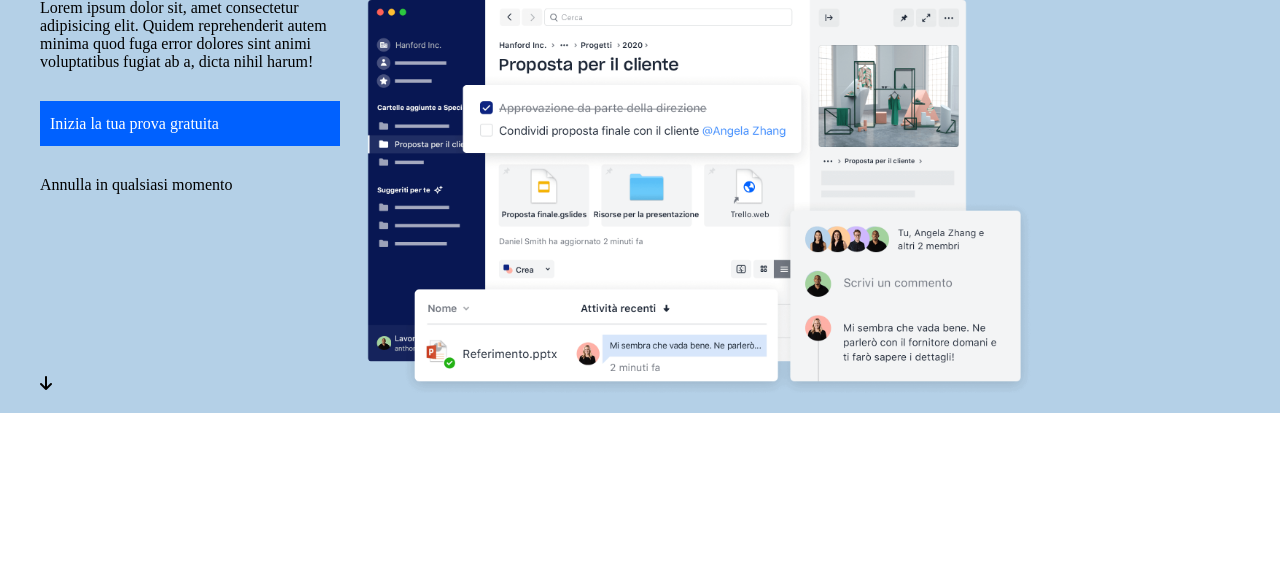
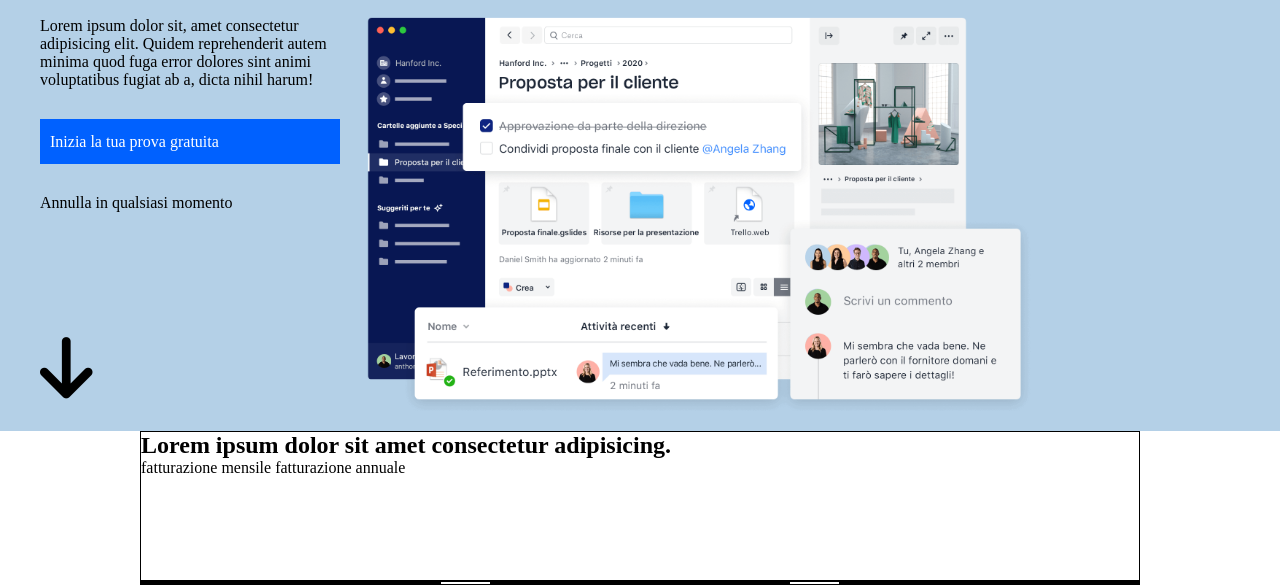
Before and after one commit to Federico-Maiocchi/htmlcss-dropbox, a plain HTML site: page index.html in a window 1280 px wide. Shown: the part 249-834 px from the top of the page. Before the commit the page ends 800 px from the top, so only its background shows below. Drawn offline with Linux system fonts and the light colour scheme.

Commit message:
ADD: layout business

```diff
--- a/css/app.css
+++ b/css/app.css
@@ -8,9 +8,6 @@ img {
     max-width: 100%;
 }
 
-html {
-    /* font-family: 'Roboto', sans-serif; */
-}
 
 ul,ol {
     list-style:none
@@ -42,12 +39,20 @@ a {
     width: calc((100% / 12) * 3);
 }
 
+.col-4 {
+    width: calc(100% / 12 * 4);
+}
+
 .col-8{
     width: calc(100% / 12 * 8);
 }
 
 .col-9 {
     width: calc((100% / 12) * 9);
+}
+
+.col-12 {
+    width: 100%;
 }
 /*HEADER*/
 .header-page {
@@ -120,15 +125,34 @@ h1 {
     display: block;
 }
 
+.arrow {
+    font-size: 70px;
+}
 
+/*BUSINESS*/
 /*Debug*/
-/* .debug, main {
 
-} */
+.debug .container-medium {
+    border: 1px solid black;
+    height: 150px;
+}
 
+.debug .container-medium-card {
+    border: 1px solid black;
+    max-width: 1000px;
+    margin: 0 auto;
+}
 
+.debug .row-subscriptions {
+    display: flex;
+    flex-wrap: wrap;
+    justify-content: space-between;
+}
 
-/* .debug .container-hero {
-    background-color: white;
-    border: 2px solid black;
-} */
+.debug .col-4 {
+    width: 300px;
+    border: 1px solid black;
+    background-color: aqua;
+}
+
+.debug
--- a/index.html
+++ b/index.html
@@ -37,6 +37,7 @@
     </header>
 
     <main class="debug">
+        hero
         <div class="hero">
             <div class="container-hero">
                 <h1>Tutto ciò che ti serve per il <br> lavoro,in un unico posto</h1>
@@ -47,7 +48,7 @@
                             <a class="button" href="#">Inizia la tua prova gratuita</a>
                             <a href="#">Annulla in qualsiasi momento</a>
                         </div>
-                        <span>
+                        <span class="arrow">
                             <i class="fa-solid fa-arrow-down"></i>
                         </span>
                     </div>
@@ -61,6 +62,33 @@
                 </div>
             </div>
         </div>
+        <section class="business">
+            <div class="container-medium">
+                <div class="row-principal">
+                    <div class="col-12">
+                        <h2>Lorem ipsum dolor sit amet consectetur adipisicing.</h2>
+                        <div>
+                            <span><a href="#">fatturazione mensile</a></span>
+                            <span><a href="#">fatturazione annuale</a></span>
+                        </div>
+                    </div>
+                </div>
+            </div>
+        </section>
+        <section>
+            <div class="container-medium-card">
+                <div class="row-subscriptions">
+                    <div class="col-4">
+                    </div>
+                    <div class="col-4">
+                    </div>
+                    <div class="col-4">
+                    </div>
+                    <div class="col-12">
+                    </div>
+                </div>
+            </div>
+        </section>
     </main>
 
 </body>
```
